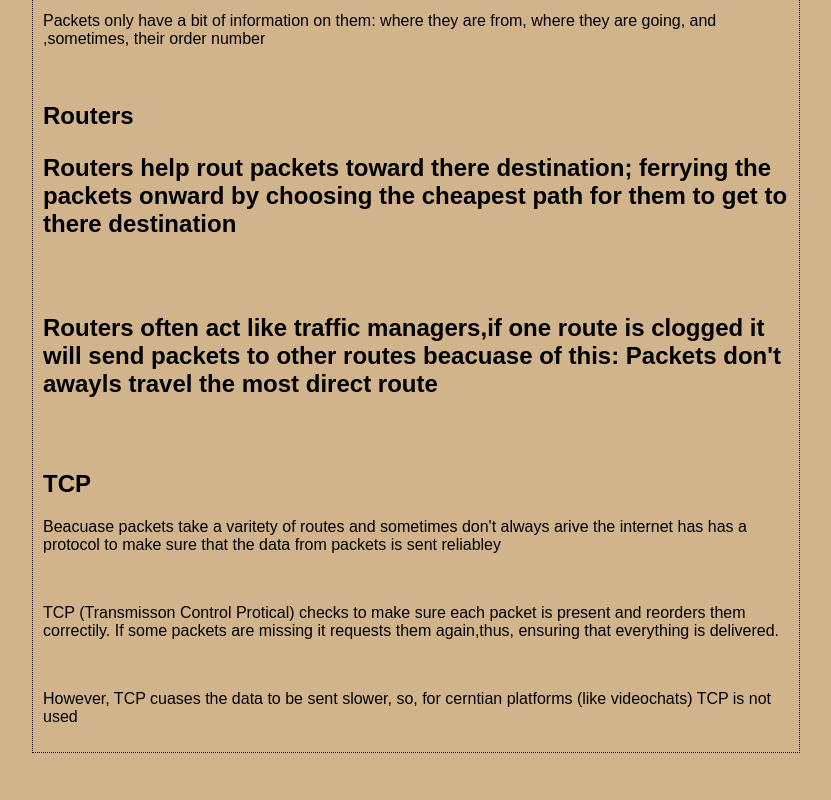
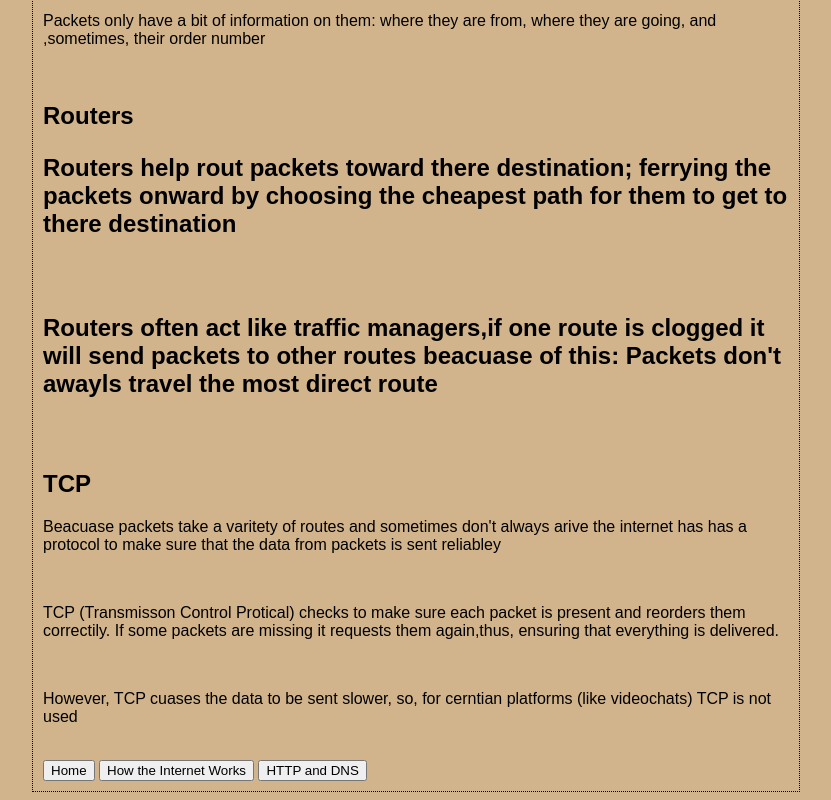
Before and after one commit to ToddTheMan/orphan-pancake, a plain HTML site: page Packets.html in a window 1280 px wide. Shown: the part 307-1107 px from the top of the page, without its empty margins (224-1055 px from the left). Before the commit the page ends 1068 px from the top, so only its background shows below. Drawn offline with Linux system fonts and the light colour scheme.

Commit message:
Update Packets.html

```diff
--- a/Packets.html
+++ b/Packets.html
@@ -30,4 +30,9 @@
 <p>TCP (Transmisson Control Protical) checks to make sure each packet is present and reorders them correctily. If some packets are missing it requests them again,thus, ensuring that everything is delivered.</p>
 <br>
 <p>However, TCP cuases the data to be sent slower, so, for cerntian platforms (like videochats) TCP is not used</p>
+<br>
+
+<a href = "https://toddtheman.github.io/orphan-pancake/index.html"><button>Home</button></a>
+<a href = "https://toddtheman.github.io/orphan-pancake/o.html"><button>How the Internet Works</button></a>
+<a href = "https://toddtheman.github.io/orphan-pancake/Untitled 7.html"><button>HTTP and DNS</button></a>
 </html>
```
